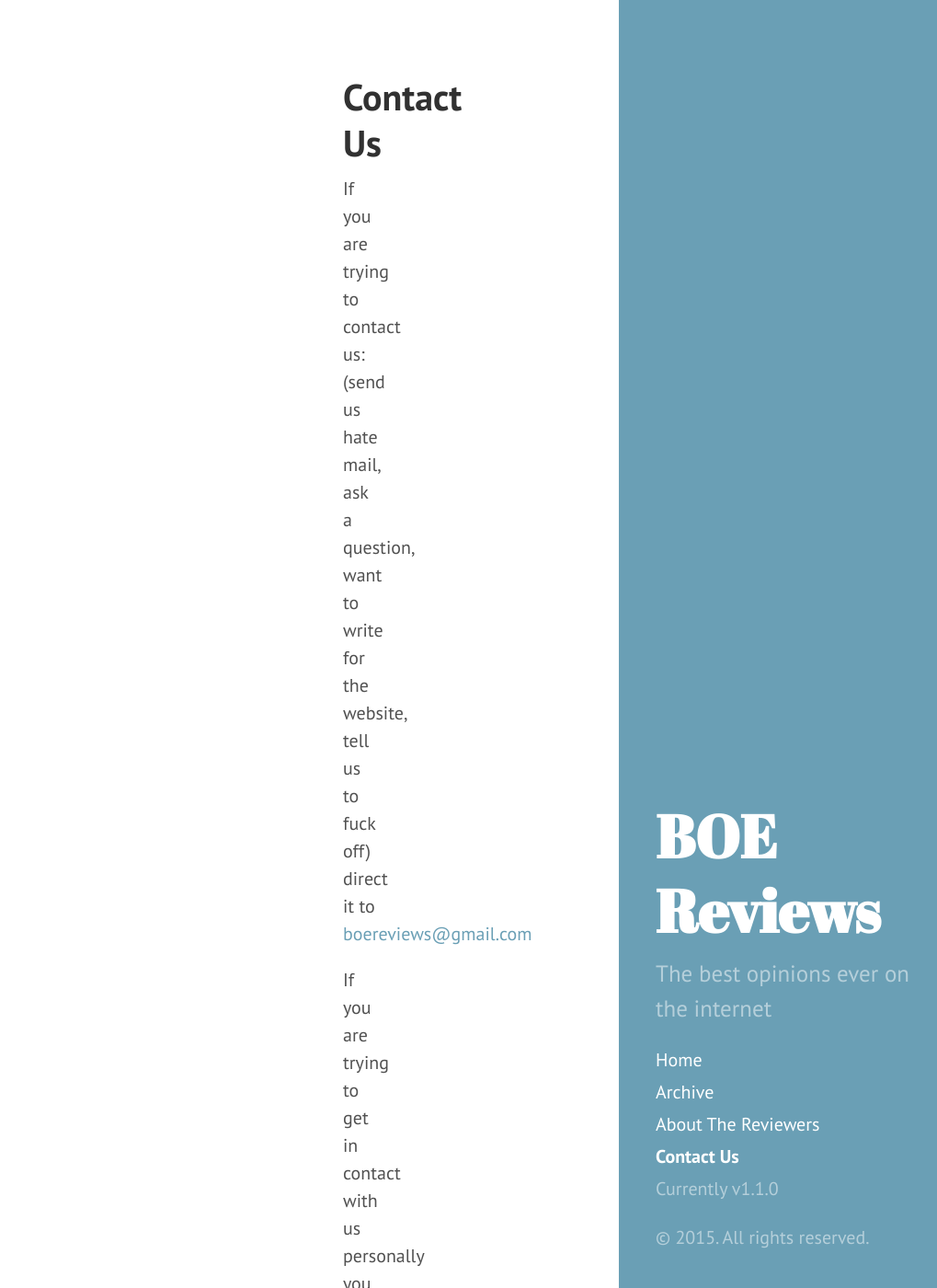
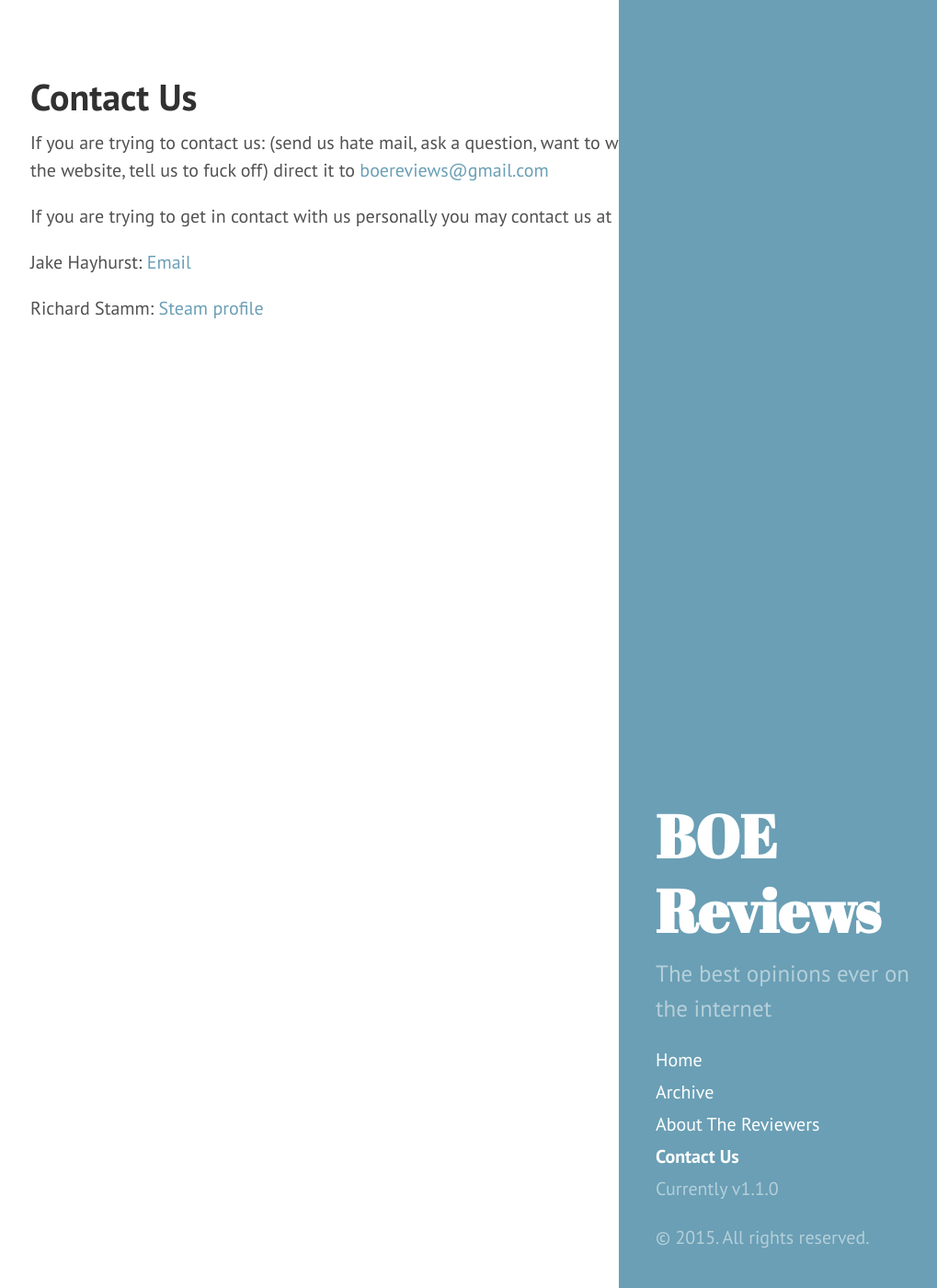
Before and after one commit to LordFluffyPants/LordFluffyPants.github.io, a Jekyll site: the page built from contact.md, in a window 1280 px wide and 1400 px high. Shown: the whole window at 92% size, without its empty margins (247-1266 px from the left). Built offline with Jekyll 4.4.1, drawn with Linux system fonts in a browser that asks for light colours; Markdown is read by kramdown in place of the engine named in the settings.

Commit message:
more CSS Changes

```diff
--- a/public/css/hyde.css
+++ b/public/css/hyde.css
@@ -173,7 +173,6 @@ a.sidebar-nav-item:focus {
     */
     margin-left: auto;
     margin-right: auto;
-    width: 4rem;
   }
   .layout-reverse .content a,
   .layout-reverse .related-posts li a:hover {
```
